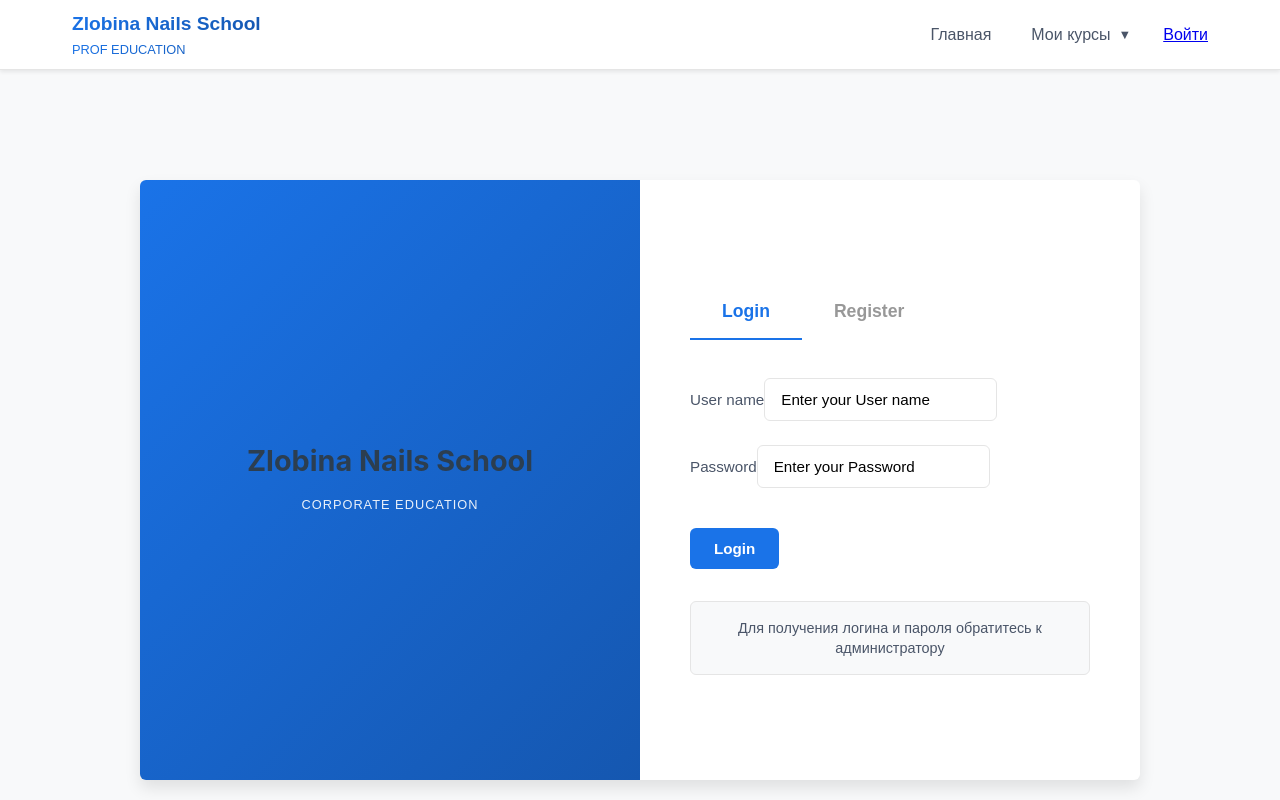
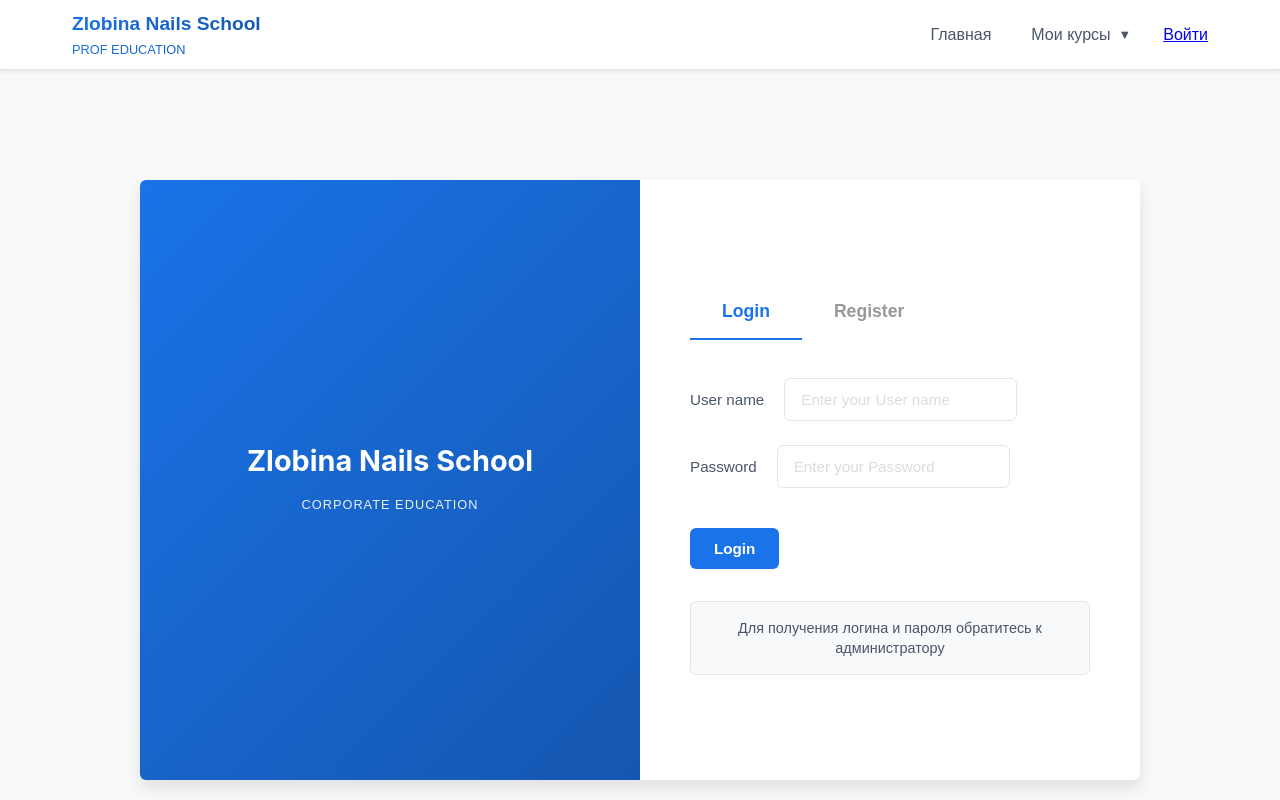
Before and after one commit to ander313-coder/nailschool_frontend, a Vue app: page /login in a window 1280 px wide. Shown: the top 800 px of the page. Built offline with nearby package versions, Linux system fonts and the light colour scheme; the HTML template or start-up script is replaced by a standard one.

Commit message:
подредоктировал логин вью

```diff
--- a/src/views/LoginView.vue
+++ b/src/views/LoginView.vue
@@ -167,6 +167,7 @@
   font-weight: 700;
   margin-bottom: 1rem;
   font-family: var(--font-family);
+  color: white;
 }
 
 .welcome-subtitle {
@@ -247,6 +248,7 @@
   border: 1px solid var(--border-color);
   border-radius: var(--border-radius);
   padding: 0.75rem 1rem;
+  margin-left: 20px;
   font-size: 0.95rem;
   transition: var(--transition);
 }
@@ -257,7 +259,7 @@
 }
 
 .form-input::placeholder {
-  color: var(--gray-400);
+  color: gainsboro;
 }
 
 .login-button {
```
